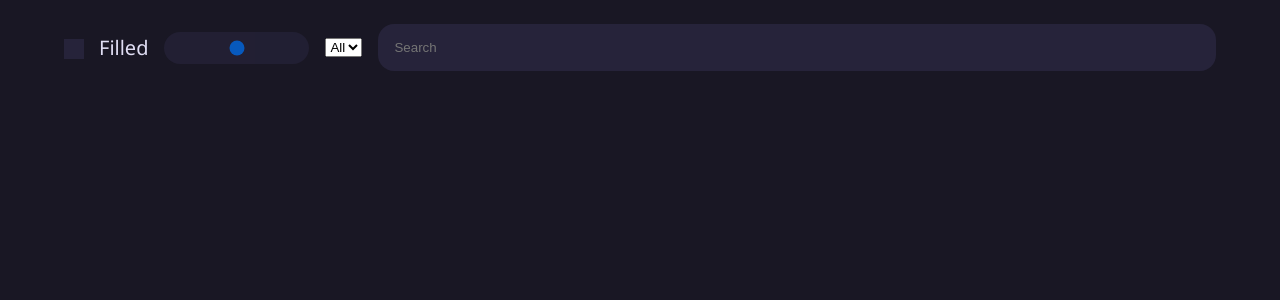
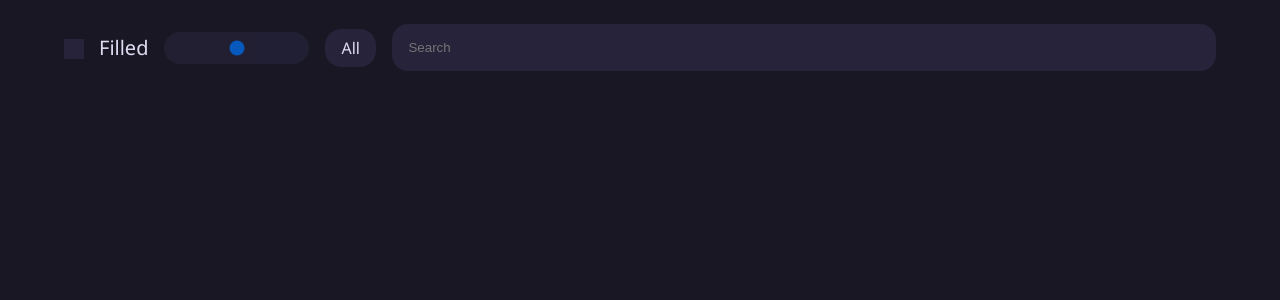
Before and after one commit to Bnyro/MDIcons, a SvelteKit app: page / in a window 1280 px wide. Shown: the top 300 px of the page. Built offline with nearby package versions, Linux system fonts and the light colour scheme.

Commit message:
Custom selector style

```diff
--- a/static/style.css
+++ b/static/style.css
@@ -49,6 +49,7 @@ input[type='range']::-moz-range-thumb {
 	border-radius: 1rem;
 }
 
+/* Checkbox input */
 .container {
 	display: flex;
 	align-items: center;
@@ -108,3 +109,21 @@ input[type='range']::-moz-range-thumb {
 	border-width: 0 3px 3px 0;
 	transform: rotate(45deg);
 }
+
+/* Select */
+select {
+	appearance: none;
+	border: none;
+	padding: 0.5rem 1rem;
+	border-radius: 1rem;
+	background-color: var(--surface);
+	margin: 0;
+	font-family: inherit;
+	font-size: inherit;
+	color: var(--text);
+	cursor: pointer;
+}
+
+select:hover {
+	filter: brightness(1.2);
+}
```
